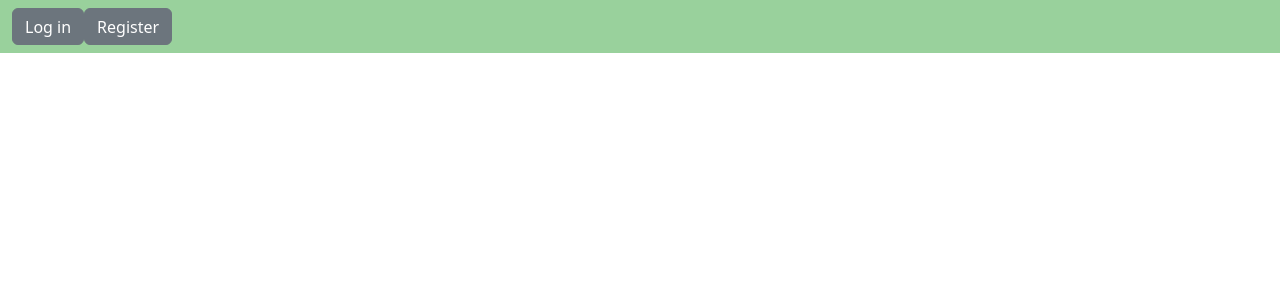
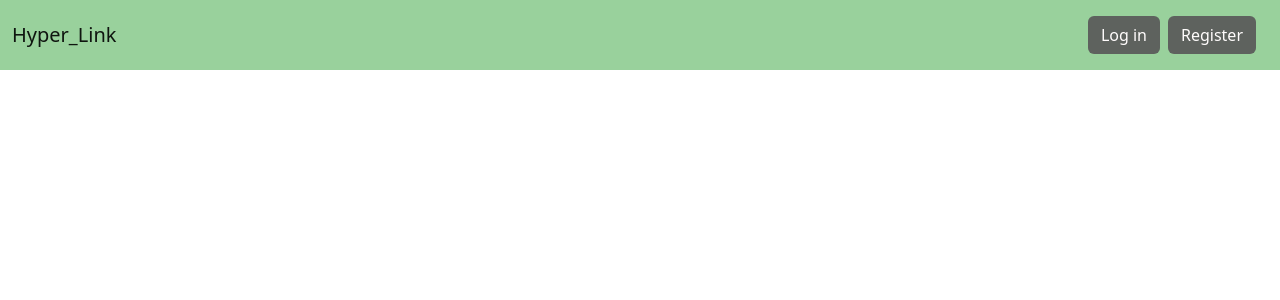
Before and after one commit to Dylan-Mleczko/hyperlink, a React (Create React App) app: page /profile in a window 1280 px wide. Shown: the top 300 px of the page. Built offline with nearby package versions, Linux system fonts and the light colour scheme.

Commit message:
feat: fixed styling of nav bar

```diff
--- a/src/components/Header.jsx
+++ b/src/components/Header.jsx
@@ -1,17 +1,36 @@
-import { Container, Button, Navbar, Nav, NavbarBrand, NavLink, NavItem } from 'reactstrap';
 import './header.css';
 
 export const Header = () => {
   return (
-    <Navbar className="nav-bar">
-      <Nav>
-        <NavItem>
-          <Button className="nav-button">Log in</Button>
-        </NavItem>
-        <NavItem>
-          <Button className="nav-button">Register</Button>
-        </NavItem>
-      </Nav>
-    </Navbar>
+    <nav class="navbar navbar-expand-lg nav-bar">
+      <div class="container-fluid">
+        <a class="navbar-brand">Hyper_Link</a>
+
+        <button
+          class="navbar-toggler"
+          type="button"
+          data-bs-toggle="collapse"
+          data-bs-target="#navbarNav"
+          aria-controls="navbarNav"
+          aria-expanded="false"
+          aria-label="Toggle navigation"
+        >
+          <span class="navbar-toggler-icon"></span>
+        </button>
+
+        <div class="collapse navbar-collapse d-flex flex-row justify-content-end" id="navbarNav">
+          <nav class="navbar">
+            <form class="container-fluid justify-content-start">
+              <button class="btn nav-button me-2" type="button" to="/login">
+                Log in
+              </button>
+              <button class="btn nav-button" type="button">
+                Register
+              </button>
+            </form>
+          </nav>
+        </div>
+      </div>
+    </nav>
   );
 };
--- a/src/components/header.css
+++ b/src/components/header.css
@@ -2,20 +2,9 @@
 
 .nav-bar {
   background-color: #99d19c;
-  height: 7%;
 }
 
 .nav-button {
-  color: #fffcfc;
-  background-color: #5e625e;
-  font-size: 20px;
-  height: 37px;
-  text-align: center;
-  padding-top: 1px;
-  padding-bottom: 1px;
-  padding-left: 5px;
-  padding-right: 5px;
-  display: flex;
-  flex-flow: row wrap;
-  justify-content: flex-end;
+  color: #fffcfc !important;
+  background-color: #5e625e !important;
 }
```
